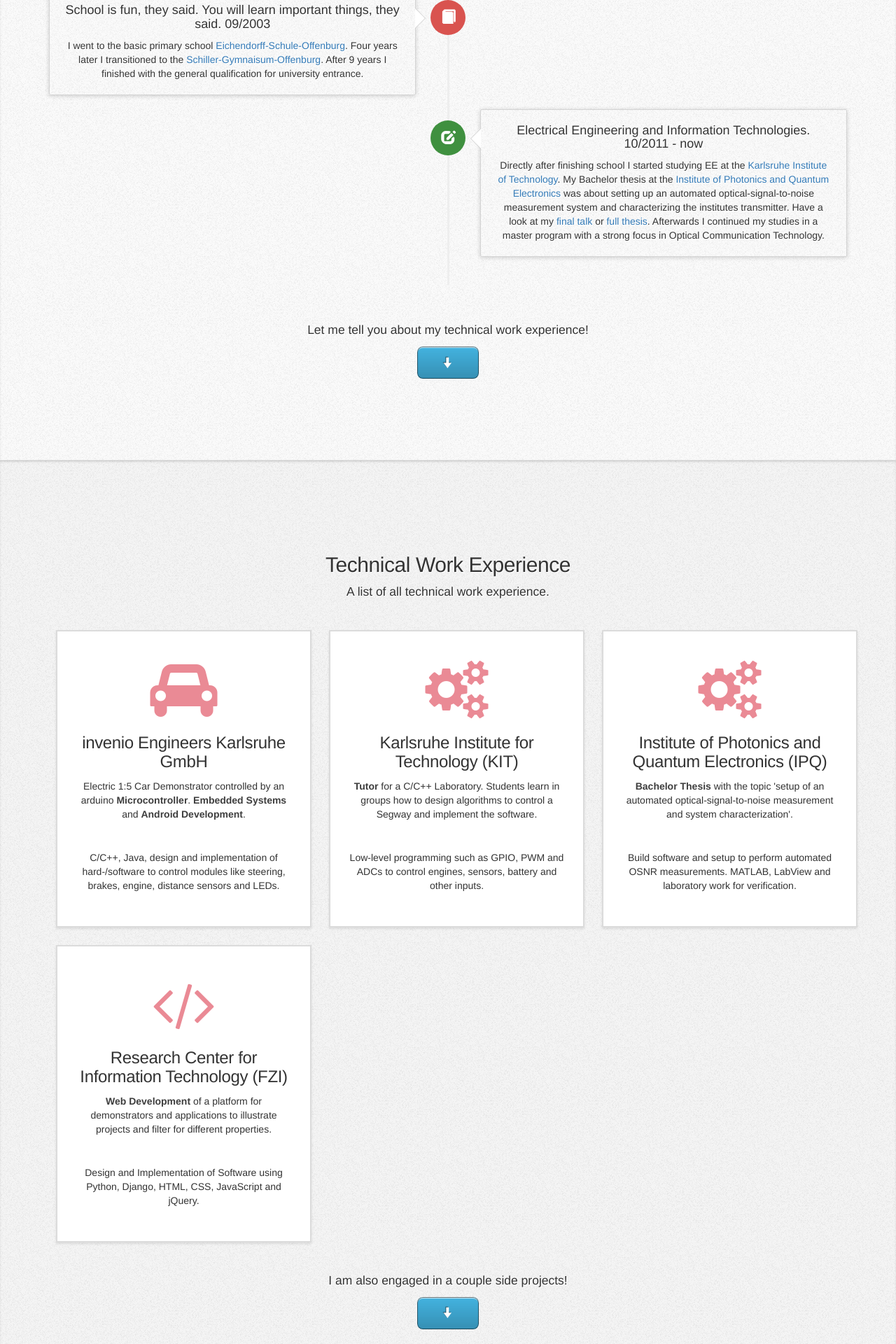
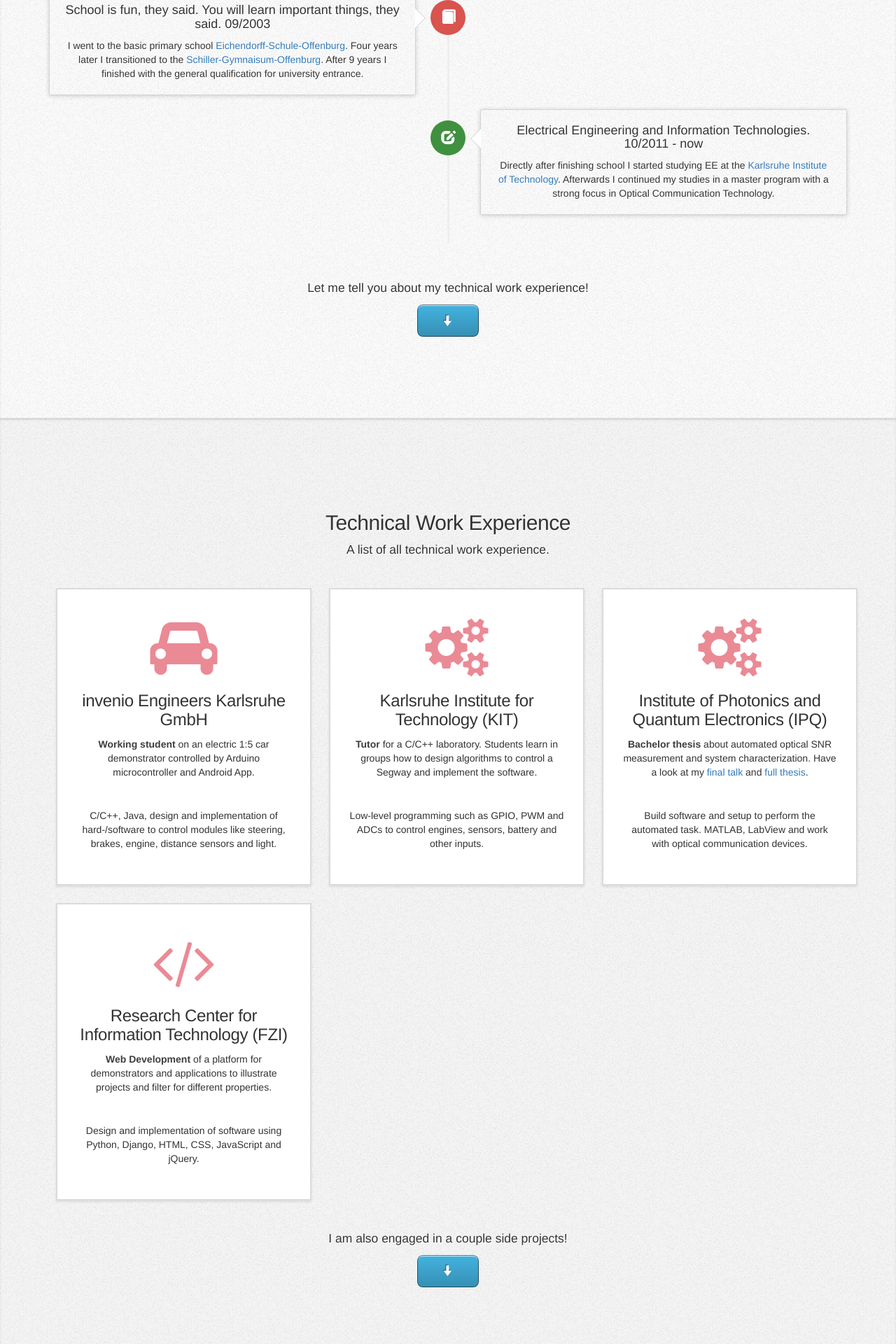
Before and after one commit to stanifrolov/portfolio, a Django app: page / in a window 1280 px wide. Shown: the part 1389-3309 px from the top of the page at 70% size. Run offline with Django 3.2, Linux system fonts and the light colour scheme; some libraries are stand-ins or nearby versions; some web fonts are replaced.

Commit message:
#1 - #4 done
organized uni text
preview files
mouseovereffect
changed uni text

```diff
--- a/static_in_pro/my_static/css/main.css
+++ b/static_in_pro/my_static/css/main.css
@@ -1095,7 +1095,7 @@
 		text-decoration: underline;
 	}
 
-		a:hover {
+			a:hover {
 			color: #43bff0 !important;
 		}
 
@@ -1338,9 +1338,20 @@
 
 		.image.featured {
 			display: block;
-			/*max-width: 386px;*/
 			width: auto;
 			margin: 0 0 2em 0;
+		}
+
+		#fbfilter_cf:hover {
+			-webkit-box-shadow: 0px 0px 0px 10px rgba(59,88,152,1);
+			-moz-box-shadow: 0px 0px 0px 10px rgba(59,88,152,1);
+			box-shadow: 0px 0px 0px 10px rgba(59,88,152,1);
+		}
+
+		#fbfilter_nepra:hover {
+			-webkit-box-shadow: 0px 0px 0px 10px rgba(59,88,152,1);
+			-moz-box-shadow: 0px 0px 0px 10px rgba(59,88,152,1);
+			box-shadow: 0px 0px 0px 10px rgba(59,88,152,1);
 		}
 
 		.image.left {
--- a/templates/contact.html
+++ b/templates/contact.html
@@ -16,8 +16,8 @@
         <div class="wrapper style4" style="padding-bottom: 20px;">
             <article id="contact" class="container 75%">
                 <header>
-                    <h2>Leave me message!</h2>
-                    <p>You can use the form below to get in touch with me.</p>
+                    <h2>Use the form below to get in touch with me!</h2>
+                    <p>I will respond as quickly as possible.</p>
                 </header>
                 <form name="container" method='post' action='/contact/'>{% csrf_token %}
                     {{ form|crispy }}
--- a/templates/home.html
+++ b/templates/home.html
@@ -53,11 +53,11 @@
                                 <p>I am currently enrolled into a master program for Electrical Engineering and Information Technoligies at the Karlsruhe Institute of Technology. My model is Optical Communication Technology.<br></p>
 							</header>
 							<p>I created this website to give you some information about myself. Below you can find a short timeline about my education, work experience and side projects I am engaged in. If you just want to leave me a message you can skip the content by <a href="#contact" class="scrolly" style="color: grey;">clicking here!</a></p>
-                            <footer>
+						    <footer>
                                 <p>Otherwise lets start with my education timeline!</p>
-							        <a href="#timeline" class="button medium scrolly glyphicon glyphicon-arrow-down"></a>
+                                <a href="#timeline" class="button medium scrolly glyphicon glyphicon-arrow-down"></a>
                             </footer>
-						</div>
+                        </div>
 					</div>
 				</article>
 			</div>
@@ -113,7 +113,7 @@
                           <h4 class="timeline-title">Electrical Engineering and Information Technologies. 10/2011 - now</h4>
                         </div>
                         <div class="timeline-body">
-                          <p>Directly after finishing school I started studying EE at the <a href="https://www.kit.edu/english">Karlsruhe Institute of Technology</a>. My Bachelor thesis at the <a href="https://www.ipq.kit.edu/">Institute of Photonics and Quantum Electronics</a> was about setting up an automated optical-signal-to-noise measurement system and characterizing the institutes transmitter. Have a look at my <a href="https://drive.google.com/file/d/0B5BOoOTpHys7SjU2d2ZDdzdpVmM/view">final talk</a> or <a href="https://drive.google.com/file/d/0B5BOoOTpHys7bVdMUFEyRldvQlU/view">full thesis</a>. Afterwards I continued my studies in a master program with a strong focus in Optical Communication Technology.</p>
+                          <p>Directly after finishing school I started studying EE at the <a href="https://www.kit.edu/english">Karlsruhe Institute of Technology</a>. Afterwards I continued my studies in a master program with a strong focus in Optical Communication Technology.</p>
                         </div>
                       </div>
                     </li>
@@ -138,24 +138,24 @@
 								<section class="box style1">
 									<span class="icon featured fa-car"></span>
 									<h3><a href="https://www.invenio.net/en/home/">invenio Engineers Karlsruhe GmbH</a></h3>
-									<p>Electric 1:5 Car Demonstrator controlled by an arduino <strong>Microcontroller</strong>. <strong>Embedded Systems</strong> and <strong>Android Development</strong>.</p>
-                                    <footer>C/C++, Java, design and implementation of hard-/software to control modules like steering, brakes, engine, distance sensors and LEDs.</footer>
+									<p><strong>Working student</strong> on an electric 1:5 car demonstrator controlled by Arduino microcontroller and Android App.</p>
+                                    <footer>C/C++, Java, design and implementation of hard-/software to control modules like steering, brakes, engine, distance sensors and light.</footer>
 								</section>
 							</div>
 							<div class="4u 12u(mobile)">
 								<section class="box style1">
 									<span class="icon featured fa-cogs"></span>
 									<h3><a href="https://www.kit.edu/english/">Karlsruhe Institute for Technology (KIT)</a></h3>
-									<p><strong>Tutor</strong> for a C/C++ Laboratory. Students learn in groups how to design algorithms to control a Segway and implement the software.</p>
+									<p><strong>Tutor</strong> for a C/C++ laboratory. Students learn in groups how to design algorithms to control a Segway and implement the software.</p>
                                     <footer>Low-level programming such as GPIO, PWM and ADCs to control engines, sensors, battery and other inputs.</footer>
 								</section>
 							</div>
                             <div class="4u 12u(mobile)">
 								<section class="box style1">
 									<span class="icon featured fa-cogs"></span>
-									<h3><a href="">Institute of Photonics and Quantum Electronics (IPQ)</a></h3>
-									<p><strong>Bachelor Thesis</strong> with the topic 'setup of an automated optical-signal-to-noise measurement and system characterization'.</p>
-                                    <footer>Build software and setup to perform automated OSNR measurements. MATLAB, LabView and laboratory work for verification.</footer>
+									<h3><a href="https://www.ipq.kit.edu/">Institute of Photonics and Quantum Electronics (IPQ)</a></h3>
+									<p><strong>Bachelor thesis</strong> about automated optical SNR measurement and system characterization. Have a look at my <a href="https://drive.google.com/file/d/0B5BOoOTpHys7SjU2d2ZDdzdpVmM/preview">final talk</a> and <a href="https://drive.google.com/file/d/0B5BOoOTpHys7bVdMUFEyRldvQlU/preview">full thesis</a>.</p>
+                                    <footer>Build software and setup to perform the automated task. MATLAB, LabView and work with optical communication devices.</footer>
 								</section>
 							</div>
 							<div class="4u 12u(mobile)">
@@ -163,7 +163,7 @@
 									<span class="icon featured fa-code"></span>
 									<h3><a href="https://www.fzi.de/en/home/">Research Center for Information Technology (FZI)</a></h3>
 									<p><strong>Web Development</strong> of a platform for demonstrators and applications to illustrate projects and filter for different properties.</p>
-                                    <footer>Design and Implementation of Software using Python, Django, HTML, CSS, JavaScript and jQuery.</footer>
+                                    <footer>Design and implementation of software using Python, Django, HTML, CSS, JavaScript and jQuery.</footer>
 								</section>
 							</div>
 						</div>
@@ -186,7 +186,7 @@
 						<div class="row">
 							<div class="4u 12u(mobile)">
 								<article class="box style2">
-									<a href="https://www.facebook.com/crossfit227/" class="image featured"><img src="{% static 'images/cf227.jpg' %}" alt="" /></a>
+									<a href="https://www.facebook.com/crossfit227/" class="image featured"><img src="{% static 'images/cf227.jpg' %}" id="fbfilter_cf" alt="" /></a>
 									<h3><a href="http://www.crossfit227.com">Crossfit 227</a></h3>
 									<p>Major Crossfit Box in Karlsruhe will help you to become strong, fit and healthy while having a lot of fun. Our amazing community supports each other. See <a href="https://www.youtube.com/watch?v=tzD9BkXGJ1M">What is Crossfit?</a> </p>
                                     <footer>Athlete and Coach</footer>
@@ -202,7 +202,7 @@
 							</div>
                             <div class="4u 12u(mobile)">
 								<article class="box style2">
-									<a href="https://www.facebook.com/wearnepra/" class="image featured"><img src="{% static 'images/nepra.jpg' %}" alt=""/></a>
+									<a href="https://www.facebook.com/wearnepra/" class="image featured"><img src="{% static 'images/nepra.jpg' %}" id="fbfilter_nepra" alt=""/></a>
 									<h3><a href="http://www.wearnepra.com">Népra</a></h3>
 									<p>Finish holistic, minimalist and ethical active wear brand based in Lahti, Finland. High quality products from Italian materials are crafted in Estionia.</p>
                                     <footer>Technical Support</footer>
@@ -210,6 +210,7 @@
 							</div>
 						</div>
                         <footer>
+                            <p>Get in touch with me!</p>
                             <a href="#contact" class="button medium scrolly glyphicon glyphicon-arrow-down"></a>
                         </footer>
 					</div>
@@ -219,7 +220,7 @@
             <div class="wrapper style5" style="padding:9em;">
                     <article id="portfolio">
                         <header>
-                            <h2>If you like what you see you can contact me here!</h2>
+                            <h2>Feel free to contact me here!</h2>
                             <a href="{% url 'contact' %}" class="button medium scrolly">Send Mail</a>
                         </header>
                     </article>
```
